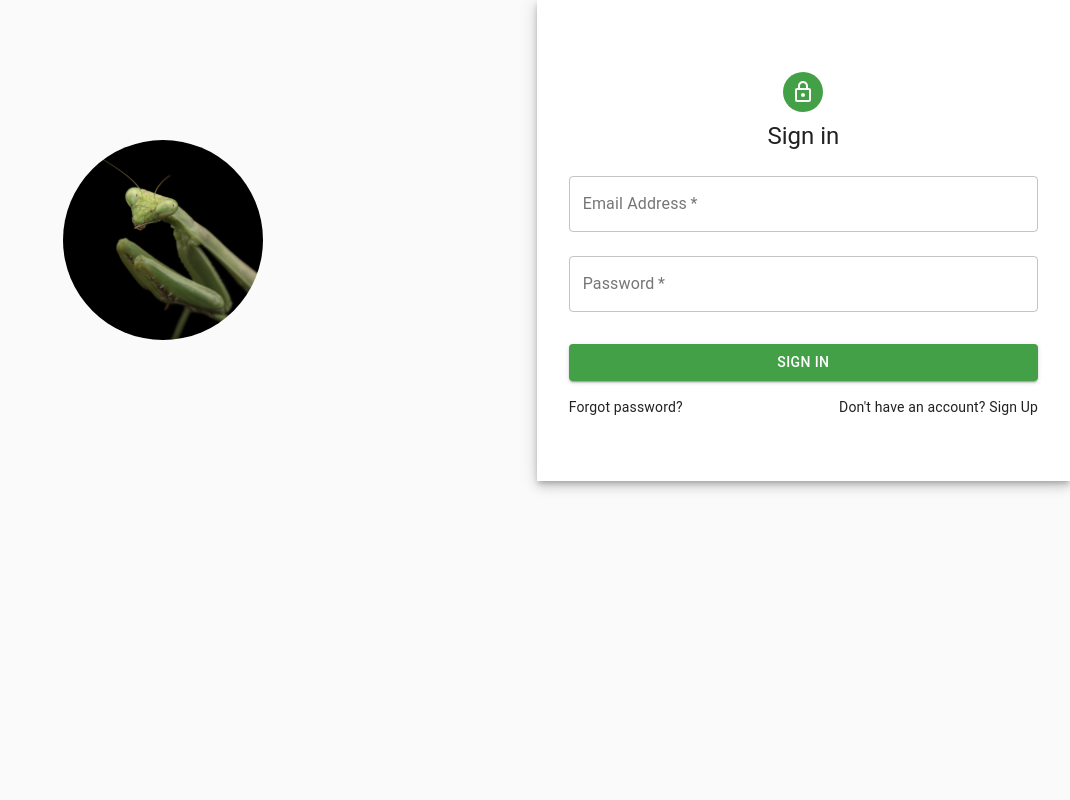
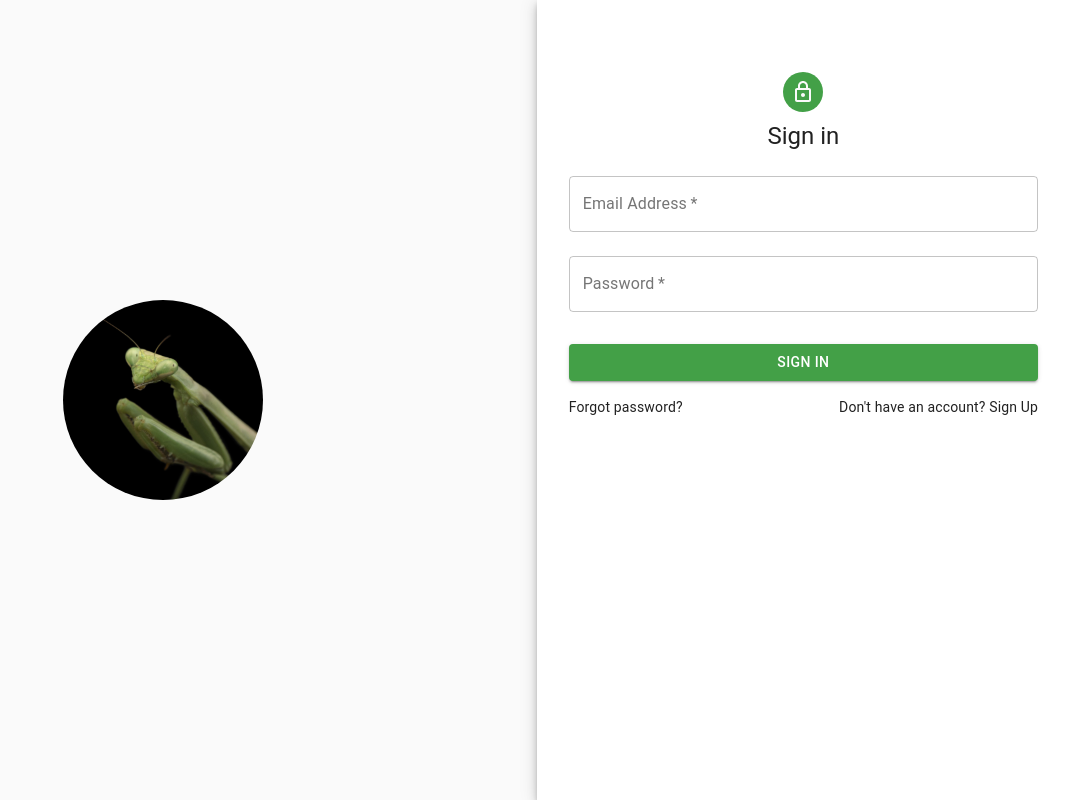
Before and after one commit to DavidJCottrell/mantis-web-app, a React (Create React App) app: page /login in a window 1280 px wide. Shown: the whole page, without its empty margins (210-1280 px from the left). Built offline with nearby package versions, Linux system fonts and the light colour scheme.

Commit message:
Misc changes

```diff
--- a/src/PageNotFound.jsx
+++ b/src/PageNotFound.jsx
@@ -20,7 +20,9 @@ const PageNotFound = () => {
 		>
 			<Grid item xs={10}>
 				<Typography variant='h2'>404</Typography>
-				<Typography variant='h5'>The page "{page}" could not be found</Typography>
+				<Typography variant='h5'>
+					The page "{page}" could not be found
+				</Typography>
 				<br />
 				<Link style={{ textDecoration: "none" }} to='/'>
 					<Button variant='contained'>Return home</Button>
--- a/src/login/loginStyles.js
+++ b/src/login/loginStyles.js
@@ -2,8 +2,10 @@ import { makeStyles } from "@material-ui/core/styles";
 
 const loginStyles = makeStyles((theme) => ({
 	root: {
-		// height: "100vh",
-		minHeight: "-webkit-fill-available",
+		height: "100vh",
+		// minHeight: "-webkit-fill-available",
+		// minHeight: "-moz-available",
+		// minHeight: "-fill-available",
 	},
 	center: {
 		display: "grid",
```
